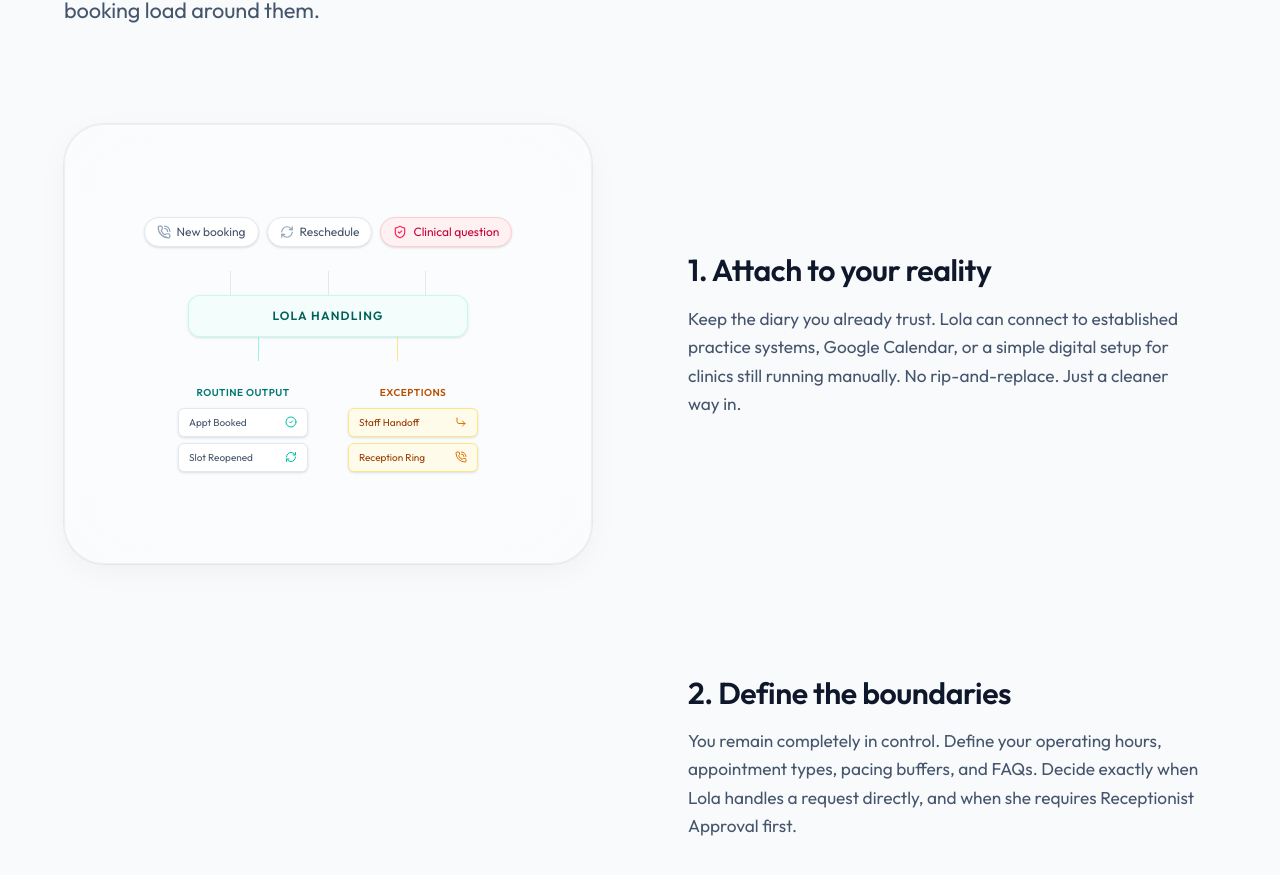
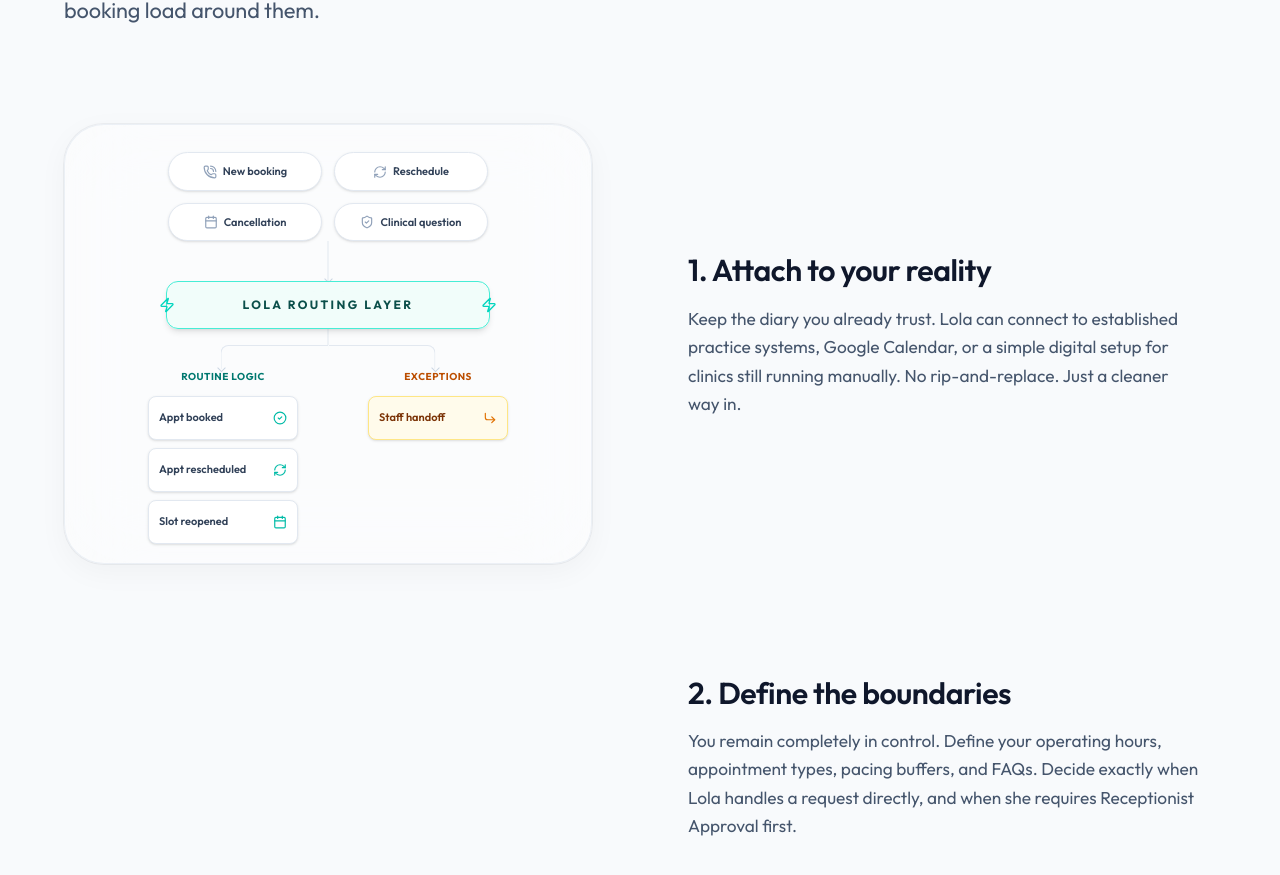
Before and after one commit to iainmacr77/r3worked-website, a Next.js app: page /medical in a window 1280 px wide. Shown: the part 5260-6135 px from the top of the page. Built offline with nearby package versions, Linux system fonts and the light colour scheme.

Commit message:
finished the 3rd card before running out of gemini credit

```diff
--- a/src/components/medical/ClinicOperationsFlow.tsx
+++ b/src/components/medical/ClinicOperationsFlow.tsx
@@ -242,78 +242,105 @@ function LiveOperationVisual() {
       animate={{ opacity: 1, y: 0 }}
       exit={{ opacity: 0 }}
       transition={{ duration: 0.6, ease: [0.16, 1, 0.3, 1] }}
-      className="relative flex h-full w-full flex-col items-center justify-center p-8"
+      className="relative flex h-full w-full flex-col items-center justify-center p-8 lg:p-12"
     >
-      {/* Top Demand Sources Container */}
-      <div className="flex flex-wrap justify-center gap-2">
-        <div className="flex items-center gap-1.5 rounded-full border border-slate-200 bg-white px-3 py-1.5 text-xs font-medium text-slate-600 shadow-sm">
+      <div className="relative flex w-full max-w-[360px] flex-col items-center justify-center pt-2 gap-10">
+        {/* Top Demand Sources Container (All Neutral, 2x2 Grid) */}
+        <div className="grid grid-cols-2 gap-3 w-full max-w-[320px] z-10">
+          <div className="flex items-center justify-center gap-1.5 rounded-full border border-slate-200 bg-white px-3.5 py-2.5 text-[11px] font-semibold text-slate-700 shadow-sm transition-transform hover:scale-105">
             <PhoneCall className="h-3.5 w-3.5 text-slate-400" /> New booking
           </div>
-        <div className="flex items-center gap-1.5 rounded-full border border-slate-200 bg-white px-3 py-1.5 text-xs font-medium text-slate-600 shadow-sm">
+          <div className="flex items-center justify-center gap-1.5 rounded-full border border-slate-200 bg-white px-3.5 py-2.5 text-[11px] font-semibold text-slate-700 shadow-sm transition-transform hover:scale-105">
             <RefreshCw className="h-3.5 w-3.5 text-slate-400" /> Reschedule
           </div>
-        <div className="flex items-center gap-1.5 rounded-full border border-rose-200 bg-rose-50 px-3 py-1.5 text-xs font-medium text-rose-700 shadow-sm">
-          <ShieldCheck className="h-3.5 w-3.5 text-rose-500" /> Clinical
+          <div className="flex items-center justify-center gap-1.5 rounded-full border border-slate-200 bg-white px-3.5 py-2.5 text-[11px] font-semibold text-slate-700 shadow-sm transition-transform hover:scale-105">
+            <Calendar className="h-3.5 w-3.5 text-slate-400" /> Cancellation
+          </div>
+          <div className="flex items-center justify-center gap-1.5 rounded-full border border-slate-200 bg-white px-3.5 py-2.5 text-[11px] font-semibold text-slate-700 shadow-sm transition-transform hover:scale-105">
+            <ShieldCheck className="h-3.5 w-3.5 text-slate-400" /> Clinical
             question
           </div>
         </div>
 
         {/* Processing Layer */}
-      <div className="relative my-6 flex w-full max-w-[280px] justify-center">
-        <div className="absolute top-0 left-[15%] h-6 w-px bg-slate-200" />
-        <div className="absolute top-0 left-1/2 h-6 w-px bg-slate-200" />
-        <div className="absolute top-0 right-[15%] h-6 w-px bg-slate-200" />
+        <div className="relative flex w-full justify-center">
+          {/* Single Top Intake Line */}
+          <div className="absolute -top-10 left-1/2 flex h-10 w-px -translate-x-1/2 flex-col items-center bg-slate-200">
+            <div className="absolute -bottom-[1px] h-1.5 w-1.5 rotate-45 border-b border-r border-slate-300" />
+          </div>
 
-        <div className="relative z-10 mt-6 flex w-full items-center justify-center rounded-xl border border-teal-200/50 bg-teal-50/80 py-3 shadow-sm backdrop-blur-sm">
-          <span className="text-xs font-semibold uppercase tracking-widest text-teal-800">
-            Lola Handling
+          {/* Core Routing Layer */}
+          <div className="relative z-10 flex w-[90%] items-center justify-center rounded-xl border-[1.5px] border-teal-300 bg-teal-50/90 py-3.5 shadow-md backdrop-blur-sm">
+            <div className="absolute -left-2 top-1/2 -translate-y-1/2">
+              <Zap className="h-4 w-4 text-teal-400" />
+            </div>
+            <div className="absolute -right-2 top-1/2 -translate-y-1/2">
+              <Zap className="h-4 w-4 text-teal-400" />
+            </div>
+            <span className="text-[12px] font-bold uppercase tracking-[0.2em] text-teal-900">
+              Lola Routing Layer
             </span>
           </div>
 
-        <div className="absolute bottom-[-24px] left-[25%] h-6 w-px bg-teal-200" />
-        <div className="absolute bottom-[-24px] right-[25%] h-6 w-px bg-amber-200" />
+          {/* Split Bottom Output Lines */}
+          <div className="absolute -bottom-10 left-1/2 flex h-10 w-[215px] -translate-x-1/2 flex-col items-center pointer-events-none">
+            {/* Trunk */}
+            <div className="h-4 w-px bg-slate-200" />
+            {/* Branches container */}
+            <div className="flex w-full flex-1">
+              {/* Left Branch */}
+              <div className="relative w-1/2 rounded-tl-lg border-l border-t border-slate-200">
+                <div className="absolute -bottom-[2px] -left-[3.5px] h-1.5 w-1.5 rotate-45 border-b border-r border-slate-300" />
               </div>
-
-      {/* Outcomes */}
-      <div className="flex w-full max-w-[300px] justify-between pt-6">
-        {/* Routine Outcomes */}
-        <div className="flex flex-col items-center gap-2">
-          <span className="text-[10px] font-semibold uppercase tracking-wider text-teal-700">
-            Routine Output
-          </span>
-          <div className="flex w-[130px] flex-col gap-1.5">
-            <div className="flex items-center justify-between rounded-md border border-slate-200 bg-white px-2.5 py-1.5 shadow-sm">
-              <span className="text-[10px] font-medium text-slate-600">
-                Appt Booked
-              </span>
-              <CheckCircle2 className="h-3 w-3 text-teal-500" />
+              {/* Right Branch */}
+              <div className="relative w-1/2 rounded-tr-lg border-r border-t border-slate-200">
+                <div className="absolute -bottom-[2px] -right-[3.5px] h-1.5 w-1.5 rotate-45 border-b border-r border-slate-300" />
               </div>
-            <div className="flex items-center justify-between rounded-md border border-slate-200 bg-white px-2.5 py-1.5 shadow-sm">
-              <span className="text-[10px] font-medium text-slate-600">
-                Slot Reopened
-              </span>
-              <RefreshCw className="h-3 w-3 text-teal-500" />
             </div>
           </div>
         </div>
 
-        {/* Exceptions */}
-        <div className="flex flex-col items-center gap-2">
-          <span className="text-[10px] font-semibold uppercase tracking-wider text-amber-700">
+        {/* Outcomes */}
+        <div className="flex w-full justify-between z-10">
+          {/* Routine Outcomes (3 outputs) */}
+          <div className="flex flex-col items-center gap-3">
+            <span className="text-[10px] font-bold uppercase tracking-wider text-teal-700">
+              Routine Logic
+            </span>
+            <div className="flex flex-col gap-2 w-[150px]">
+              <div className="flex items-center justify-between rounded-lg border border-slate-200 bg-white p-2.5 shadow-sm min-h-[44px]">
+                <span className="text-[11px] font-semibold text-slate-700 leading-tight">
+                  Appt booked
+                </span>
+                <CheckCircle2 className="h-3.5 w-3.5 shrink-0 text-teal-500" />
+              </div>
+              <div className="flex items-center justify-between rounded-lg border border-slate-200 bg-white p-2.5 shadow-sm min-h-[44px]">
+                <span className="text-[11px] font-semibold text-slate-700 leading-tight">
+                  Appt rescheduled
+                </span>
+                <RefreshCw className="h-3.5 w-3.5 shrink-0 text-teal-500" />
+              </div>
+              <div className="flex items-center justify-between rounded-lg border border-slate-200 bg-white p-2.5 shadow-sm min-h-[44px]">
+                <span className="text-[11px] font-semibold text-slate-700 leading-tight">
+                  Slot reopened
+                </span>
+                <Calendar className="h-3.5 w-3.5 shrink-0 text-teal-500" />
+              </div>
+            </div>
+          </div>
+
+          {/* Exceptions (1 output) */}
+          <div className="flex flex-col items-center gap-3">
+            <span className="text-[10px] font-bold uppercase tracking-wider text-amber-700">
               Exceptions
             </span>
-          <div className="flex w-[130px] flex-col gap-1.5">
-            <div className="flex items-center justify-between rounded-md border border-amber-200 bg-amber-50 px-2.5 py-1.5 shadow-sm">
-              <span className="text-[10px] font-medium text-amber-800">
-                Staff Handoff
+            <div className="flex flex-col gap-2 w-[140px]">
+              <div className="flex items-center justify-between rounded-lg border border-amber-200 bg-amber-50 p-2.5 shadow-sm min-h-[44px]">
+                <span className="text-[11px] font-semibold text-amber-900 leading-tight">
+                  Staff handoff
                 </span>
-              <CornerDownRight className="h-3 w-3 text-amber-600" />
+                <CornerDownRight className="h-3.5 w-3.5 shrink-0 text-amber-600" />
               </div>
-            <div className="flex items-center justify-between rounded-md border border-amber-200 bg-amber-50 px-2.5 py-1.5 shadow-sm">
-              <span className="text-[10px] font-medium text-amber-800">
-                Reception Ring
-              </span>
-              <PhoneCall className="h-3 w-3 text-amber-600" />
             </div>
           </div>
         </div>
```
Lines whose indentation alone changed are shown as unchanged.
